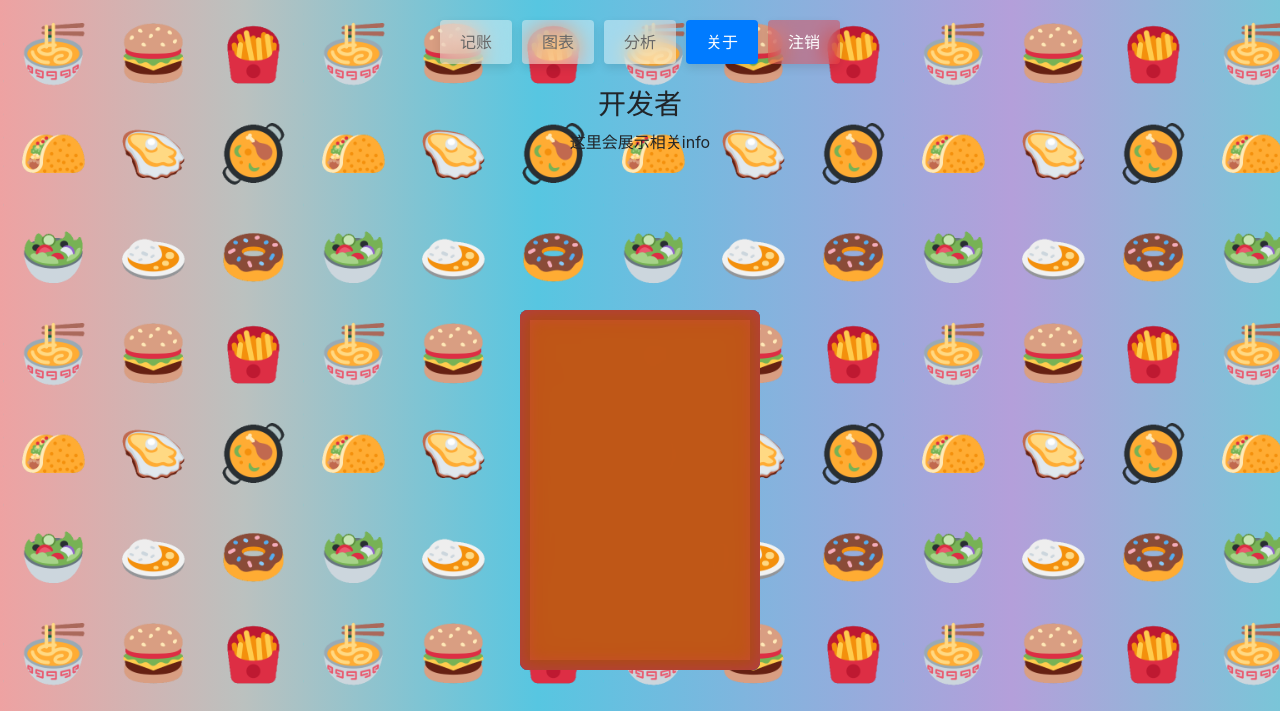
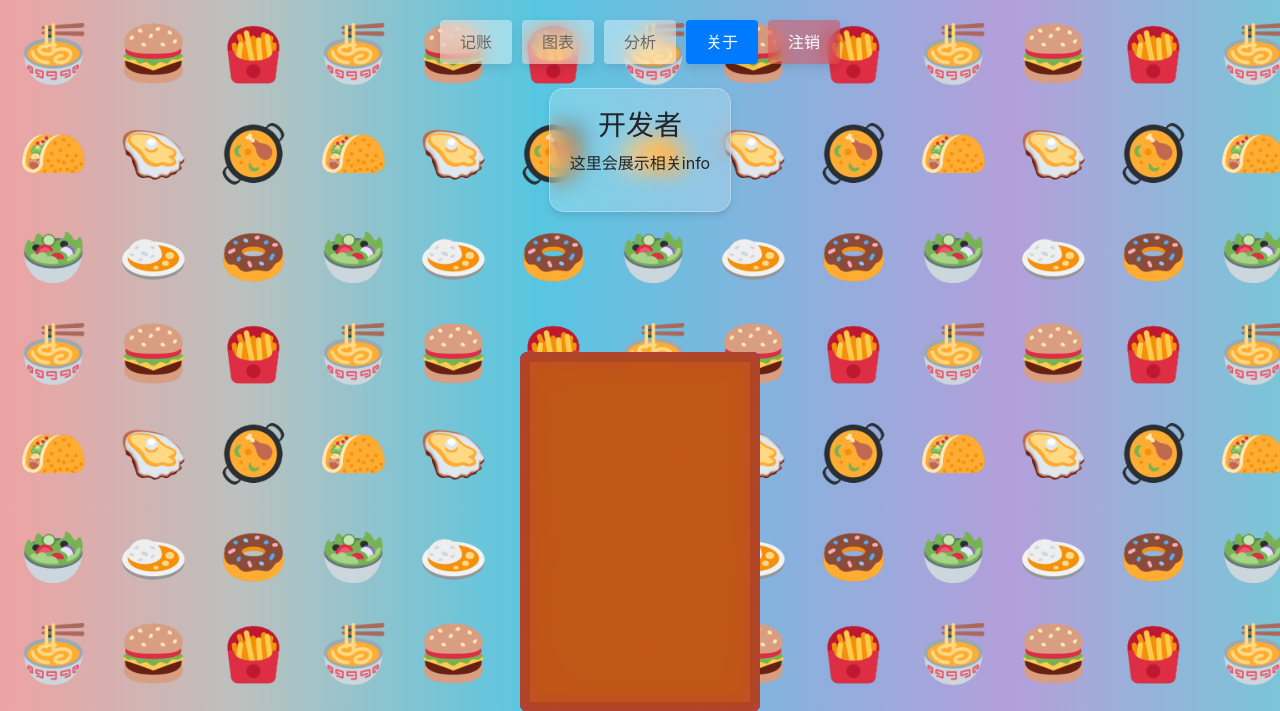
Before and after one commit to RaphaelNY/FFinancialSystem-Docker, a Django app: template templates/accounting/index.html in a window 1280 px wide, after a click on "关于". Shown: the top 711 px of the page. Run offline with Django 3.2, Linux system fonts and the light colour scheme; a user stored in the database is signed in; tables that the repository leaves empty hold one stand-in row (values such as "Sample post"); the template is opened without the code that fills it: values that come from a table or form of the project are taken from there, most other values are stand-ins (such as "Sample title", 1, 10 or a date in 2020); some libraries are stand-ins or nearby versions.

Commit message:
修缮标题

```diff
--- a/static/css/accounting.css
+++ b/static/css/accounting.css
@@ -251,6 +251,22 @@
 #worker .card .github-btn:hover {
     background-color: #555; /* 更改悬停时的背景颜色 */
     color: white; /* 保持文字颜色 */
+}
+
+#worker .title-card {
+    background: rgba(255, 255, 255, 0.2); /* 半透明的白色背景 */
+    backdrop-filter: blur(10px); /* 毛玻璃效果 */
+    border-radius: 15px; /* 圆角 */
+    padding: 20px; /* 内边距 */
+    max-width: 300px; /* 最大宽度 */
+    box-shadow: 0 4px 6px rgba(0, 0, 0, 0.1); /* 轻微的阴影 */
+    border: 1px solid rgba(255, 255, 255, 0.3); /* 边框 */
+    text-align: center; /* 文本居中 */
+    transition: transform 0.2s; /* 悬停时的过渡效果 */
+}
+
+#worker .title-card:hover {
+    transform: scale(1.05); /* 悬停时放大 */
 }
 
 #home .left-card-1,
@@ -532,8 +548,10 @@
 }
 .card-gradient-4:hover {
     transform: scale(1.06); /* 鼠标悬停时放大卡片 */
-.card-link {
-    color: #cddc39;
+
+    .card-link {
+        color: #cddc39;
+    }
 }
 
 .card-link:hover {
--- a/templates/accounting/index.html
+++ b/templates/accounting/index.html
@@ -381,14 +381,17 @@
                         </div>
             </div>
             <div id="worker" class="container-xxl tab-pane fade"><br>
-                <h3>开发者</h3>
-                <p>这里会展示相关info</p>
+                <div class="title-card">
+                    <h3>开发者</h3>
+                    <p>这里会展示相关info</p>
+                </div>
+
                 <div class="container" id="card-container">
                     <!-- 卡片1 -->
                     <div class="card" style="--i:-2;">
                         <div class="info">
                             <img src="{% static 'img/user4.jpg' %}" alt="Avatar 1" class="avatar">
-                            <p class="badge-wrap"><a href="https://github.com/Shuia1" class="badge github-btn"><i class="fab fa-github"></i></a></p>
+                            <p class="badge-wrap"><a href="https://github.com/Shuia1" class="badge github-btn" target="_blank"><i class="fab fa-github"></i></a></p>
                             <p>Shuia1</p>
                             <p>测试</p>
                         </div>
@@ -397,7 +400,7 @@
                     <div class="card" style="--i:-1;">
                         <div class="info">
                             <img src="{% static 'img/user2.jpg' %}" alt="Avatar 2" class="avatar">
-                            <p class="badge-wrap"><a href="https://github.com/Dubverse0" class="badge github-btn"><i class="fab fa-github"></i></a></p>
+                            <p class="badge-wrap"><a href="https://github.com/Dubverse0" class="badge github-btn" target="_blank"><i class="fab fa-github"></i></a></p>
                             <p>Dubverse</p>
                             <p>数据库管理</p>
                         </div>
@@ -406,7 +409,7 @@
                     <div class="card" style="--i:0;">
                         <div class="info">
                             <img src="{% static 'img/user1.jpg' %}" alt="Avatar 3" class="avatar">
-                            <p class="badge-wrap"><a href="https://github.com/RaphaelNY" class="badge github-btn"><i class="fab fa-github"></i></a></p>
+                            <p class="badge-wrap"><a href="https://github.com/RaphaelNY" class="badge github-btn" target="_blank"><i class="fab fa-github"></i></a></p>
                             <p>RaphaelNY</p>
                             <p>前端开发</p>
                         </div>
@@ -415,7 +418,7 @@
                     <div class="card" style="--i:1;">
                         <div class="info">
                             <img src="{% static 'img/user3.jpg' %}" alt="Avatar 4" class="avatar">
-                            <p class="badge-wrap"><a href="https://github.com/HunterQu" class="badge github-btn"><i class="fab fa-github"></i></a></p>
+                            <p class="badge-wrap"><a href="https://github.com/HunterQu" class="badge github-btn" target="_blank"><i class="fab fa-github"></i></a></p>
                             <p>HunterQu</p>
                             <p>前端开发</p>
                         </div>
@@ -424,7 +427,7 @@
                     <div class="card" style="--i:2;">
                         <div class="info">
                             <img src="{% static 'img/user5.jpg' %}" alt="Avatar 5" class="avatar">
-                            <p class="badge-wrap"><a href="https://github.com/vetgdog" class="badge github-btn"><i class="fab fa-github"></i></a></p>
+                            <p class="badge-wrap"><a href="https://github.com/vetgdog" class="badge github-btn" target="_blank"><i class="fab fa-github"></i></a></p>
                             <p>Vegtdog</p>
                             <p>DevOps</p>
                         </div>
```
